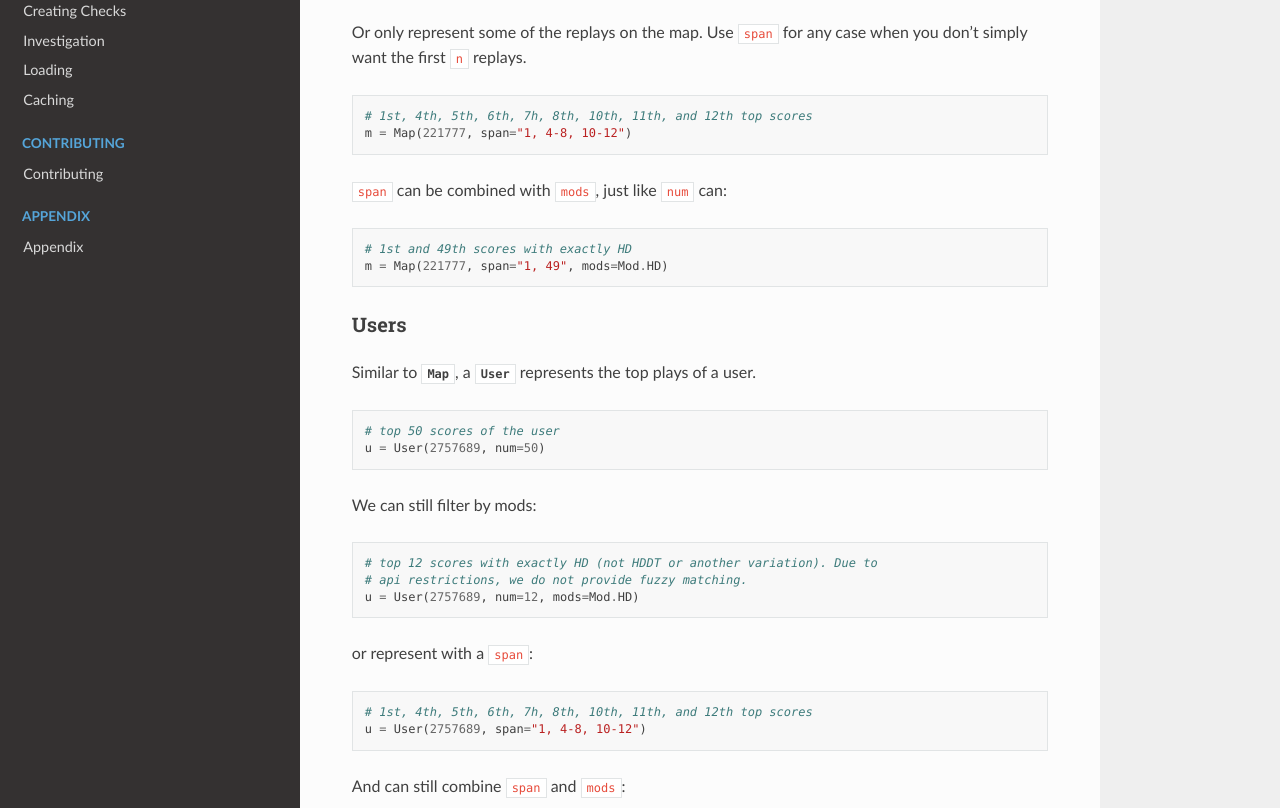
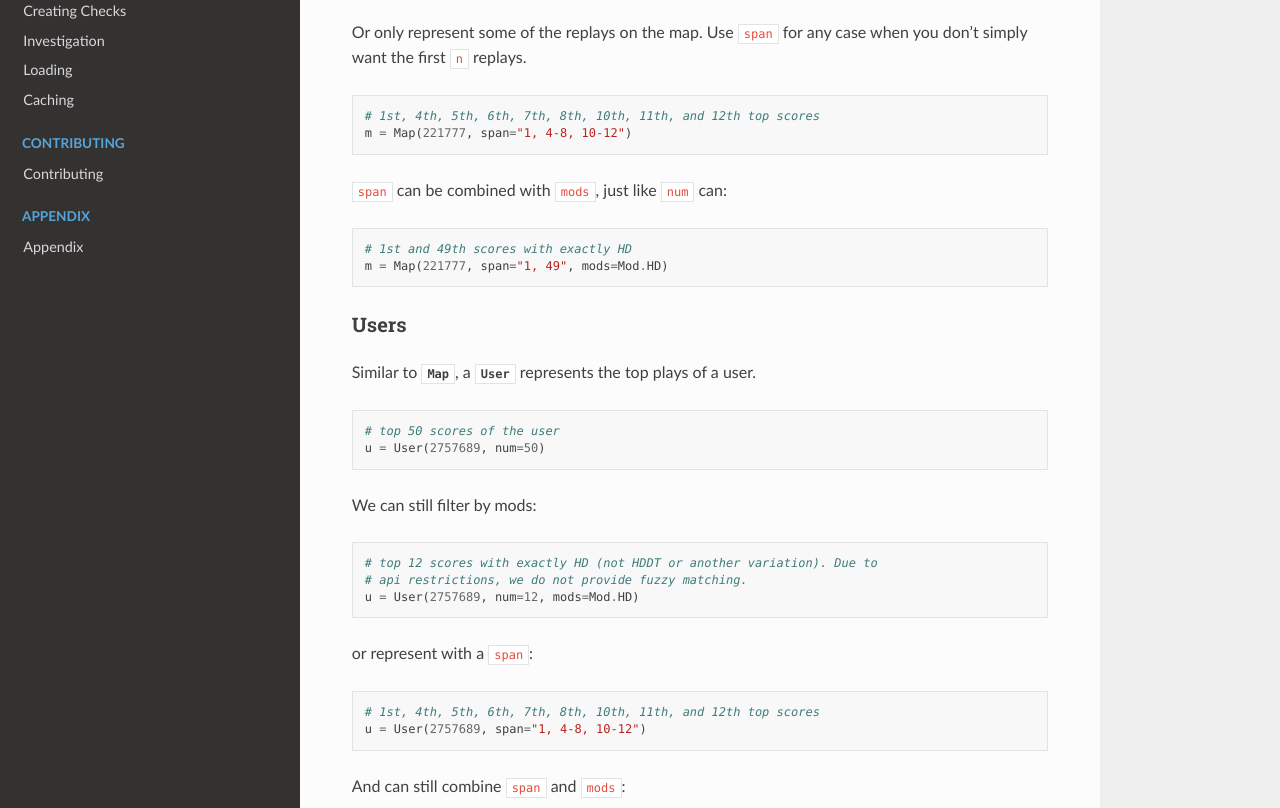
Before and after one commit to circleguard/circlecore, a Sphinx documentation site: the page built from source/representing-replays.rst, in a window 1280 px wide and 1400 px high, scrolled down 1288 px. Shown: the part 328-1136 px from the top of the window. Built offline with Sphinx 7.4.7 and the Read the Docs theme 2.0.0, drawn with Linux system fonts in a browser that asks for light colours.

Commit message:
fix 7th spelling

```diff
--- a/source/representing-replays.rst
+++ b/source/representing-replays.rst
@@ -85,7 +85,7 @@ when you don't simply want the first ``n`` replays.
 
 .. code-block:: python
 
-    # 1st, 4th, 5th, 6th, 7h, 8th, 10th, 11th, and 12th top scores
+    # 1st, 4th, 5th, 6th, 7th, 8th, 10th, 11th, and 12th top scores
     m = Map(221777, span="1, 4-8, 10-12")
 
 ``span`` can be combined with ``mods``, just like ``num`` can:
@@ -118,7 +118,7 @@ or represent with a ``span``:
 
 .. code-block:: python
 
-    # 1st, 4th, 5th, 6th, 7h, 8th, 10th, 11th, and 12th top scores
+    # 1st, 4th, 5th, 6th, 7th, 8th, 10th, 11th, and 12th top scores
     u = User(2757689, span="1, 4-8, 10-12")
 
 And can still combine ``span`` and ``mods``:
```
